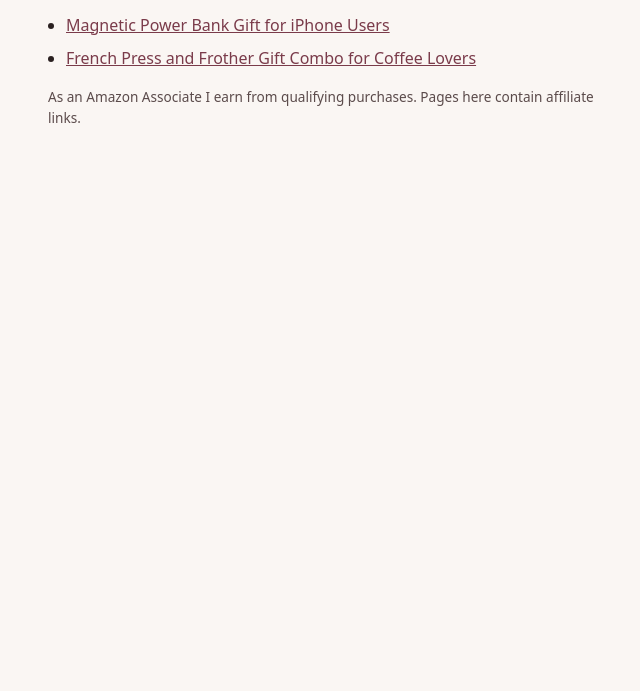
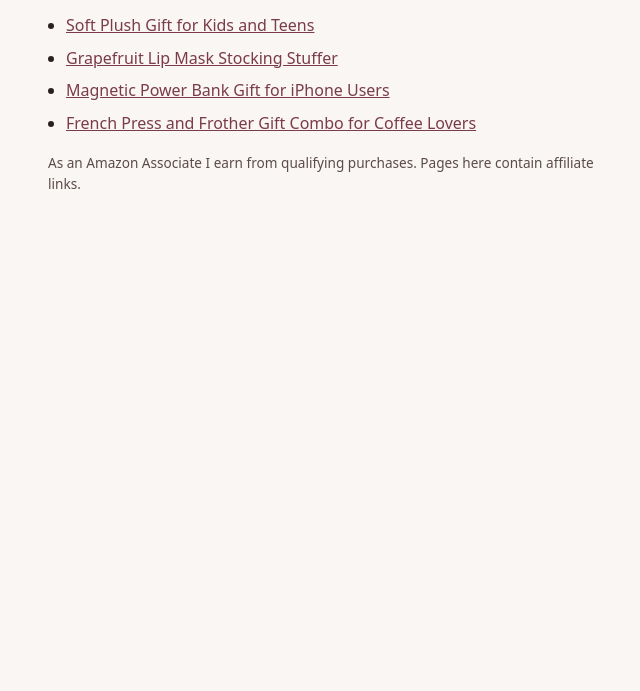
Before and after one commit to melvinsyamsuddin-byte/anna-pins, a plain HTML site: page index.html in a window 1280 px wide. Shown: the part 109-800 px from the top of the page, without its empty margins (312-952 px from the left). Drawn offline with Linux system fonts and the light colour scheme.

Commit message:
Perbarui beranda

```diff
--- a/index.html
+++ b/index.html
@@ -13,6 +13,8 @@
 <h1>Anna Floresta Picks</h1>
 <p>Gift ideas and everyday finds. More at <a href="https://annafloresta.my.id">annafloresta.my.id</a>.</p>
 <ul>
+<li><a href="/p/anna261123-02.html">Soft Plush Gift for Kids and Teens</a></li>
+<li><a href="/p/anna261123-01.html">Grapefruit Lip Mask Stocking Stuffer</a></li>
 <li><a href="/p/anna261122-02.html">Magnetic Power Bank Gift for iPhone Users</a></li>
 <li><a href="/p/anna261122-01.html">French Press and Frother Gift Combo for Coffee Lovers</a></li>
 </ul>
```
